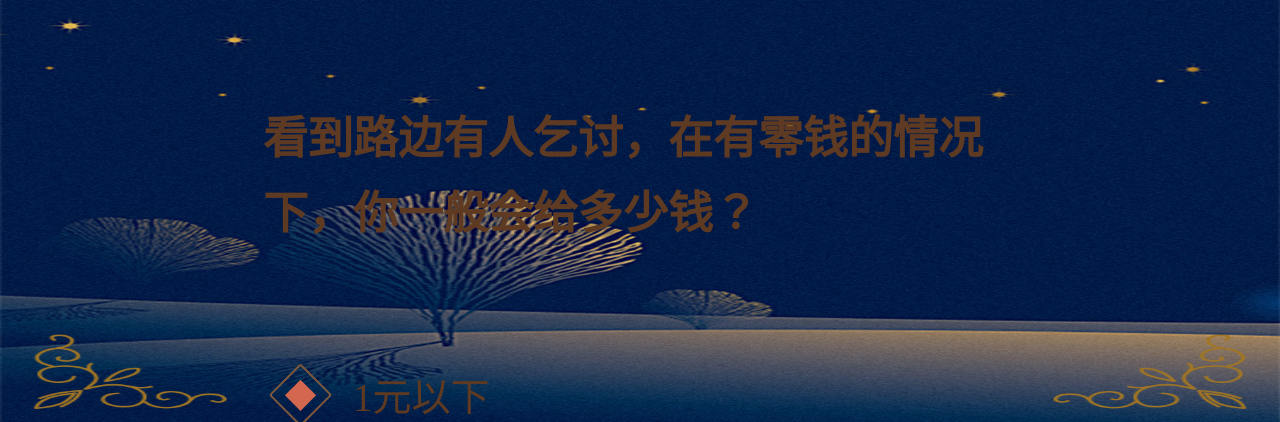
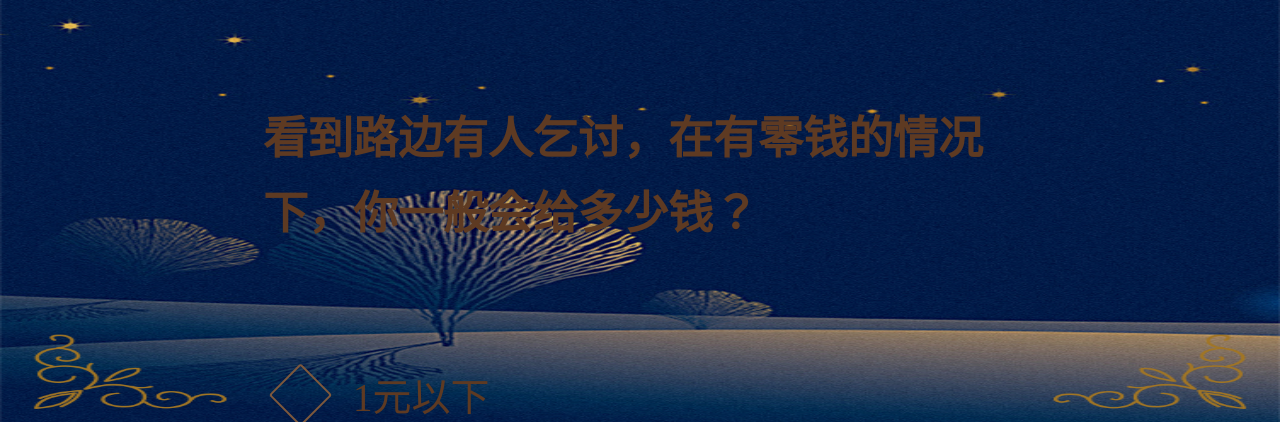
Before and after one commit to hi-wendy/chTest, a plain HTML site: page answer.html in a window 1280 px wide. Shown: the part 378-800 px from the top of the page. Drawn offline with Linux system fonts and the light colour scheme; a web font is replaced by a local one.

Commit message:
选项清空

```diff
--- a/answer.html
+++ b/answer.html
@@ -23,7 +23,7 @@
 					看到路边有人乞讨，在有零钱的情况下，你一般会给多少钱？
 			</div>
 			<ul>
-				<li class="active animated lightSpeedIn"><div></div><span>1元以下</span></li>
+				<li class="animated lightSpeedIn"><div></div><span>1元以下</span></li>
 				<li class="qer animated lightSpeedIn"><div></div><span>5元及以上</span></li>
 			</ul>
 			</div>
```
